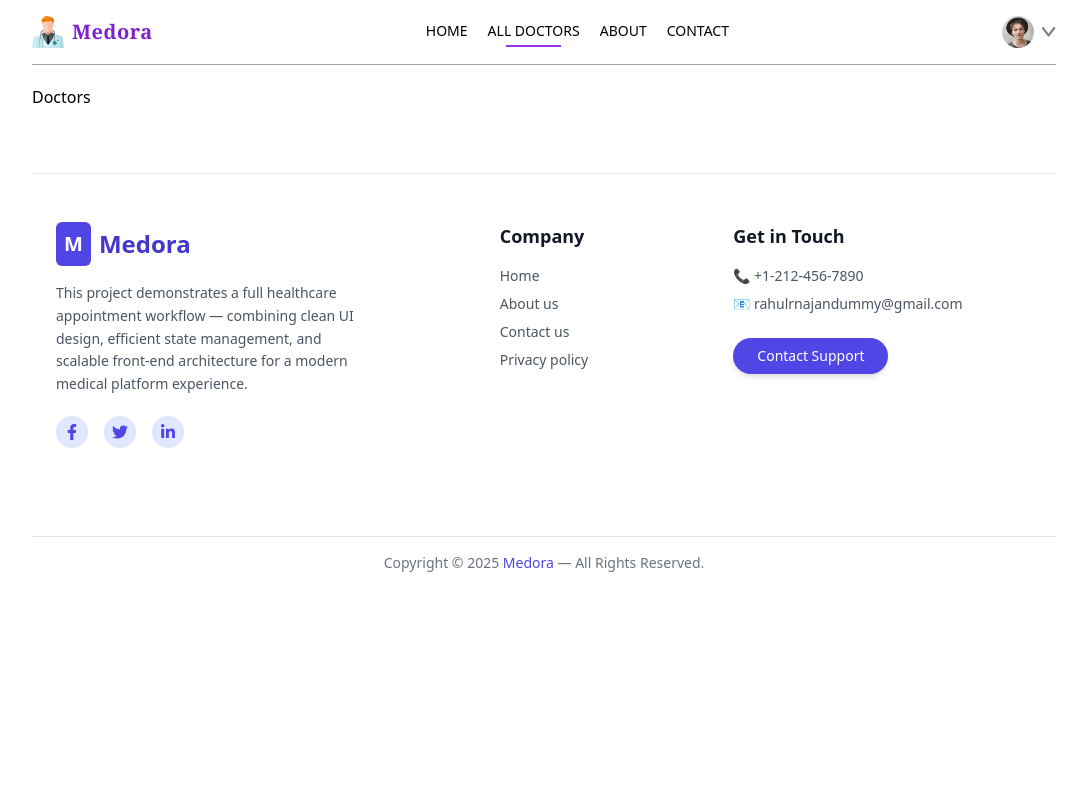
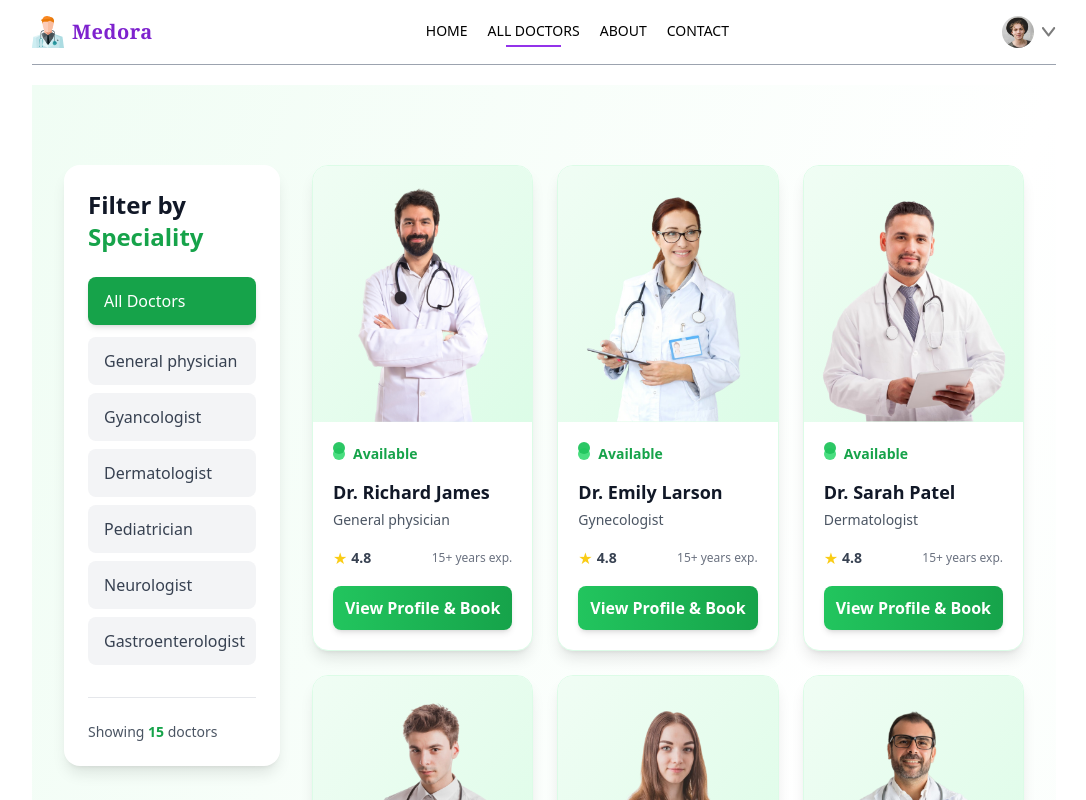
Before and after one commit to rahulx64/medora, a React (Vite) app in the folder frontend/: page /doctors in a window 1280 px wide. Shown: the top 800 px of the page, without its empty margins (96-1182 px from the left). Built offline with nearby package versions, Linux system fonts and the light colour scheme.

Commit message:
adding dcotors data properley

```diff
--- a/frontend/src/components/Navbar.jsx
+++ b/frontend/src/components/Navbar.jsx
@@ -12,8 +12,15 @@ const Navbar = () => {
   return (
     <div className="flex items-center justify-between text-sm py-4 mb-5 border-b border-b-gray-400 ">
       <div className="flex items-center gap-2 cursor-pointer">
-        <img src={assets.medoralogo} className="w-8 h-auto" />
-        <span className="text-xl font-semibold text-purple-700 font-serif tracking-wide">
+        <img
+          onClick={() => navigate1("/")}
+          src={assets.medoralogo}
+          className="w-8 h-auto"
+        />
+        <span
+          onClick={() => navigate1("/")}
+          className="text-xl font-semibold text-purple-700 font-serif tracking-wide"
+        >
           Medora
         </span>
       </div>
--- a/frontend/src/pages/Doctors.jsx
+++ b/frontend/src/pages/Doctors.jsx
@@ -1,9 +1,194 @@
-import React from 'react'
+import React, { useContext, useEffect } from "react";
+import { useParams } from "react-router-dom";
+import { Appcontext } from "../context/AppContext";
+import { useNavigate } from "react-router-dom";
+import { useState } from "react";
 
 const Doctors = () => {
+  const { speciality } = useParams();
+  const { doctors } = useContext(Appcontext);
+  const navigate = useNavigate();
+
+  const [filterDoc, setFilterDoc] = useState([]);
+  const [selectedSpeciality, setSelectedSpeciality] = useState(speciality || "");
+
+  // All available specialities
+  const specialities = [
+    "General physician",
+    "Gyancologist",
+    "Dermatologist",
+    "Pediatrician",
+    "Neurologist",
+    "Gastroenterologist"
+  ];
+
+  // Apply filter based on speciality
+  useEffect(() => {
+    if (selectedSpeciality) {
+      const filteredDoctors = doctors.filter(
+        (doc) => doc.speciality === selectedSpeciality
+      );
+      setFilterDoc(filteredDoctors);
+    } else {
+      setFilterDoc(doctors);
+    }
+  }, [doctors, selectedSpeciality]);
+
   return (
-    <div>Doctors</div>
-  )
-}
+    <div className="pt-20 pb-10 px-4 sm:px-6 lg:px-8 min-h-screen bg-gradient-to-br from-green-50 via-white to-green-50">
+      {/* Header Section */}
+      {/* <div className="max-w-7xl mx-auto mb-2">
+        <h3 className="text-4xl sm:text-5xl font-bold text-gray-900 mb-4">
+          Find Your <span className="text-green-600">Perfect Doctor</span>
+        </h3>
 
-export default Doctors
+      </div> */}
+
+      <div className="max-w-7xl mx-auto">
+        <div className="grid grid-cols-1 lg:grid-cols-4 gap-8">
+          {/* Sidebar - Speciality Filter */}
+          <div className="lg:col-span-1">
+            <div className="bg-white rounded-2xl shadow-lg p-6 sticky top-24">
+              <h2 className="text-2xl font-bold text-gray-900 mb-6">
+                Filter by <span className="text-green-600">Speciality</span>
+              </h2>
+
+              {/* Show All Option */}
+              <button
+                onClick={() => setSelectedSpeciality("")}
+                className={`w-full text-left px-4 py-3 rounded-lg mb-3 font-medium transition-all duration-300 ${
+                  selectedSpeciality === ""
+                    ? "bg-green-600 text-white shadow-md"
+                    : "bg-gray-100 text-gray-700 hover:bg-green-50 hover:text-green-600"
+                }`}
+              >
+                All Doctors
+              </button>
+
+              {/* Speciality Buttons */}
+              <div className="space-y-2">
+                {specialities.map((spec) => (
+                  <button
+                    key={spec}
+                    onClick={() => setSelectedSpeciality(spec)}
+                    className={`w-full text-left px-4 py-3 rounded-lg font-medium transition-all duration-300 transform hover:scale-105 ${
+                      selectedSpeciality === spec
+                        ? "bg-green-600 text-white shadow-md scale-105"
+                        : "bg-gray-100 text-gray-700 hover:bg-green-50 hover:text-green-600"
+                    }`}
+                  >
+                    {spec}
+                  </button>
+                ))}
+              </div>
+
+              {/* Results Count */}
+              <div className="mt-8 pt-6 border-t border-gray-200">
+                <p className="text-sm text-gray-600">
+                  Showing <span className="font-bold text-green-600">{filterDoc.length}</span> doctor{filterDoc.length !== 1 ? "s" : ""}
+                </p>
+              </div>
+            </div>
+          </div>
+
+          {/* Main Content - Doctors Grid */}
+          <div className="lg:col-span-3">
+            {filterDoc.length > 0 ? (
+              <div className="grid grid-cols-1 sm:grid-cols-2 lg:grid-cols-3 gap-6">
+                {filterDoc.map((item) => (
+                  <div
+                    key={item._id}
+                    onClick={() => navigate(`/appointment/${item._id}`)}
+                    className="group bg-white rounded-2xl overflow-hidden shadow-lg hover:shadow-2xl transition-all duration-500 cursor-pointer transform hover:-translate-y-2 border border-green-100 hover:border-green-300"
+                  >
+                    {/* Doctor Image Container */}
+                    <div className="relative overflow-hidden bg-gradient-to-br from-green-50 to-green-100 h-64">
+                      <img
+                        className="w-full h-full object-cover object-center group-hover:scale-110 transition-transform duration-500"
+                        src={item.image}
+                        alt={item.name}
+                      />
+                      {/* Overlay */}
+                      <div className="absolute inset-0 bg-gradient-to-t from-black/20 to-transparent opacity-0 group-hover:opacity-100 transition-opacity duration-300" />
+                    </div>
+
+                    {/* Doctor Info */}
+                    <div className="p-5">
+                      {/* Availability Badge */}
+                      <div className="flex items-center gap-2 mb-3">
+                        <div className="relative">
+                          <span className="absolute inline-flex h-3 w-3 rounded-full bg-green-500 animate-pulse"></span>
+                          <span className="inline-flex h-3 w-3 rounded-full bg-green-400"></span>
+                        </div>
+                        <span className="text-sm font-semibold text-green-600">Available</span>
+                      </div>
+
+                      {/* Doctor Name */}
+                      <h3 className="text-lg font-bold text-gray-900 mb-1 group-hover:text-green-600 transition-colors">
+                        {item.name}
+                      </h3>
+
+                      {/* Speciality */}
+                      <p className="text-sm text-gray-600 mb-4 font-medium">
+                        {item.speciality}
+                      </p>
+
+                      {/* Experience & Rating */}
+                      <div className="flex items-center justify-between mb-4">
+                        <div className="flex items-center gap-1">
+                          <span className="text-yellow-400">★</span>
+                          <span className="text-sm font-semibold text-gray-700">4.8</span>
+                        </div>
+                        <span className="text-xs text-gray-500">15+ years exp.</span>
+                      </div>
+
+                      {/* View Profile Button */}
+                      <button className="w-full bg-gradient-to-r from-green-500 to-green-600 text-white py-2.5 rounded-lg font-semibold hover:from-green-600 hover:to-green-700 transition-all duration-300 shadow-md hover:shadow-lg active:scale-95">
+                        View Profile & Book
+                      </button>
+                    </div>
+                  </div>
+                ))}
+              </div>
+            ) : (
+              <div className="flex flex-col items-center justify-center h-96 bg-white rounded-2xl shadow-lg">
+                <div className="text-6xl mb-4">🔍</div>
+                <h3 className="text-2xl font-bold text-gray-800 mb-2">No Doctors Found</h3>
+                <p className="text-gray-600 text-center max-w-md">
+                  We couldn't find doctors for the selected speciality. Please try another category.
+                </p>
+              </div>
+            )}
+          </div>
+        </div>
+      </div>
+
+      {/* Stats Section */}
+      {filterDoc.length > 0 && (
+        <div className="mt-20 max-w-7xl mx-auto">
+          <div className="bg-gradient-to-r from-green-500 to-green-600 rounded-2xl shadow-xl p-8 text-white text-center">
+            <h2 className="text-3xl font-bold mb-4">
+              Trusted by Thousands of Patients
+            </h2>
+            <div className="grid grid-cols-1 sm:grid-cols-3 gap-8 mt-8">
+              <div>
+                <div className="text-4xl font-bold mb-2">{filterDoc.length}+</div>
+                <p className="text-green-100">Doctors Available</p>
+              </div>
+              <div>
+                <div className="text-4xl font-bold mb-2">10k+</div>
+                <p className="text-green-100">Happy Patients</p>
+              </div>
+              <div>
+                <div className="text-4xl font-bold mb-2">24/7</div>
+                <p className="text-green-100">Customer Support</p>
+              </div>
+            </div>
+          </div>
+        </div>
+      )}
+    </div>
+  );
+};
+
+export default Doctors;
```
Also changed, not shown: frontend/src/context/AppContext.jsx (line endings or trailing spaces).
